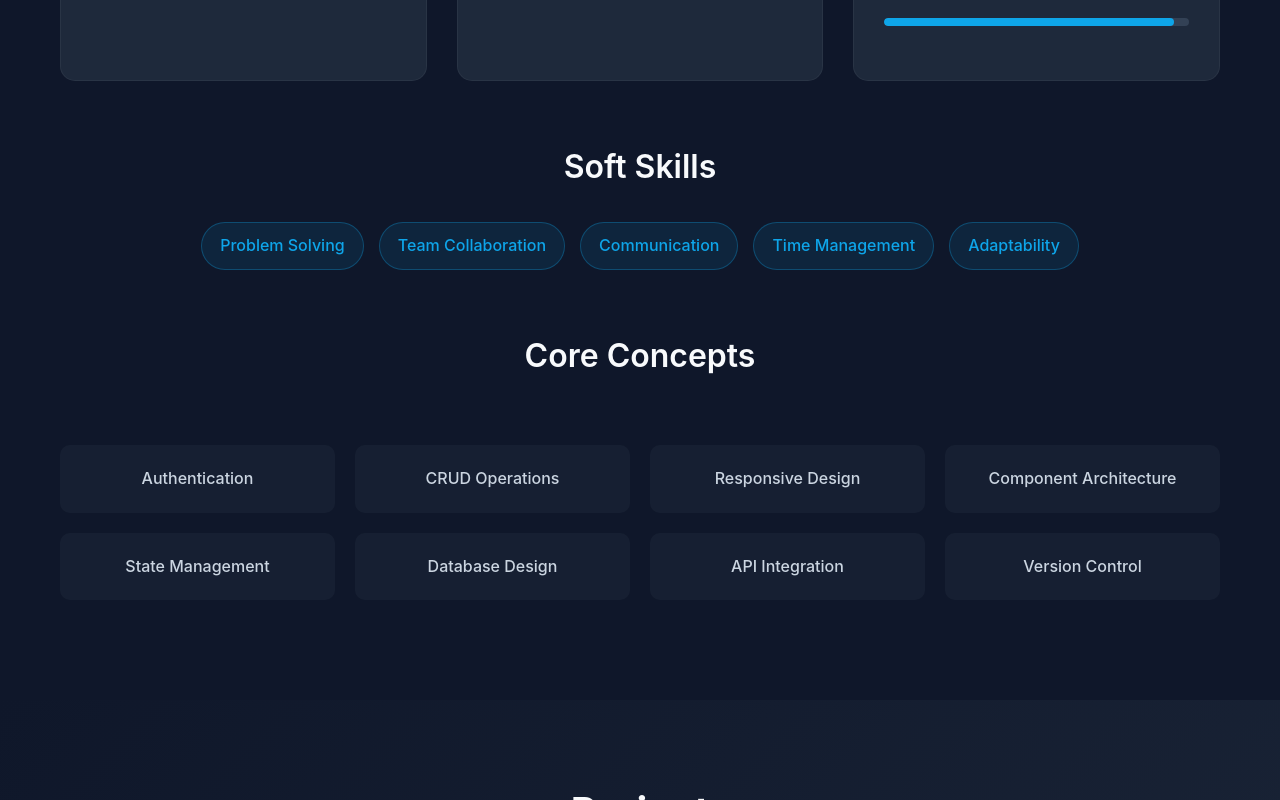
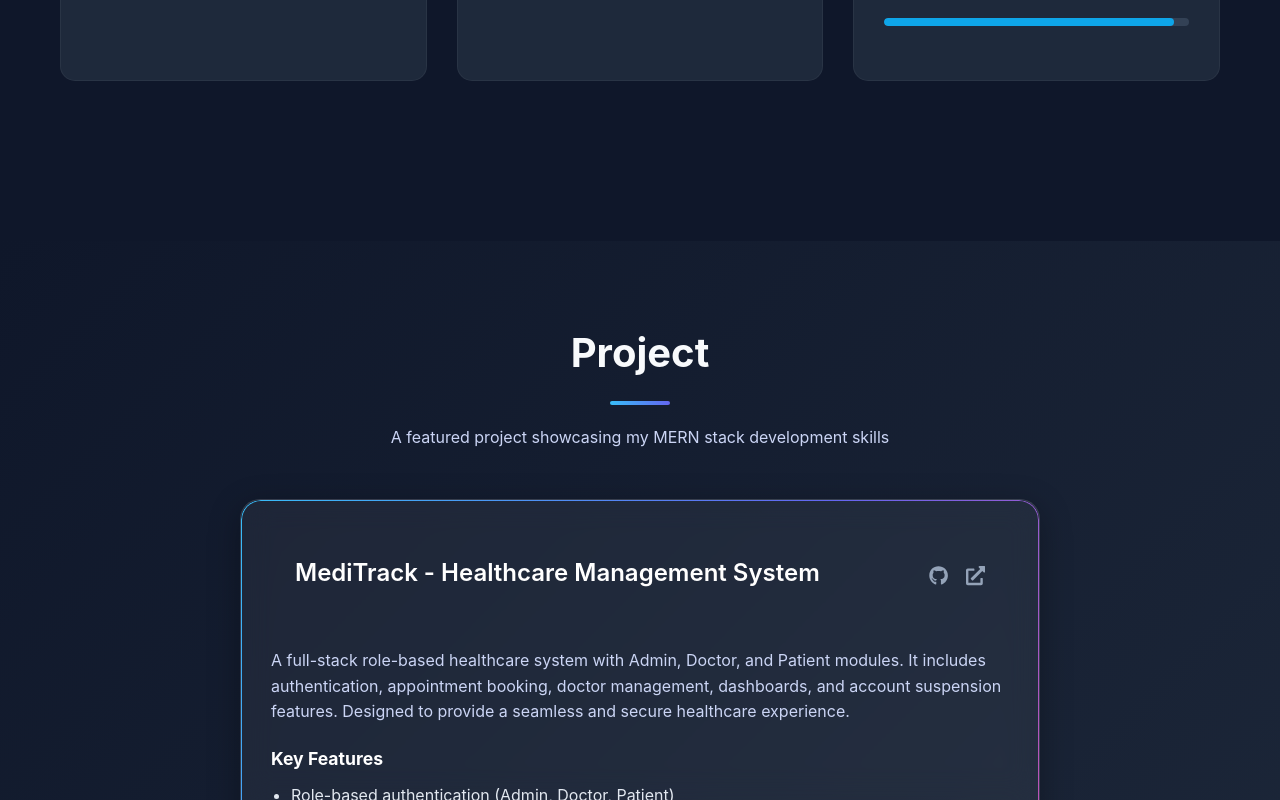
Before and after one commit to pMaitri01/maitri-portfolio-live, a React (Create React App) app: page / in a window 1280 px wide. Shown: the part 2383-3183 px from the top of the page. Built offline with nearby package versions, Linux system fonts and the light colour scheme.

Commit message:
removed soft skill and core concept section

```diff
--- a/src/components/Skills.js
+++ b/src/components/Skills.js
@@ -40,26 +40,6 @@ const Skills = () => {
     }
   ];
 
-  // ✅ NEW: Soft Skills (no progress bars)
-  const softSkills = [
-    'Problem Solving',
-    'Team Collaboration',
-    'Communication',
-    'Time Management',
-    'Adaptability'
-  ];
-
-  const concepts = [
-    'Authentication',
-    'CRUD Operations',
-    'Responsive Design',
-    'Component Architecture',
-    'State Management',
-    'Database Design',
-    'API Integration',
-    'Version Control'
-  ];
-
   return (
     <section id="skills" className="skills-section">
       <div className="skills-container">
@@ -69,7 +49,7 @@ const Skills = () => {
           <h2 className="section-title">Technical Skills</h2>
           <div className="section-divider"></div>
           <p className="section-subtitle">
-            Here are the technologies and tools I work with to build modern web applications
+            Technologies and tools I use to build scalable web applications
           </p>
         </div>
 
@@ -106,30 +86,6 @@ const Skills = () => {
           ))}
         </div>
 
-        {/* ✅ NEW Soft Skills Section */}
-        <div className="softskills-section">
-          <h3 className="softskills-title">Soft Skills</h3>
-          <div className="softskills-grid">
-            {softSkills.map((skill, index) => (
-              <div key={index} className="softskill-item">
-                {skill}
-              </div>
-            ))}
-          </div>
-        </div>
-
-        {/* Concepts */}
-        <div className="concepts-section">
-          <h3 className="concepts-title">Core Concepts</h3>
-          <div className="concepts-grid">
-            {concepts.map((concept, index) => (
-              <div key={index} className="concept-item">
-                {concept}
-              </div>
-            ))}
-          </div>
-        </div>
-
       </div>
     </section>
   );
```
